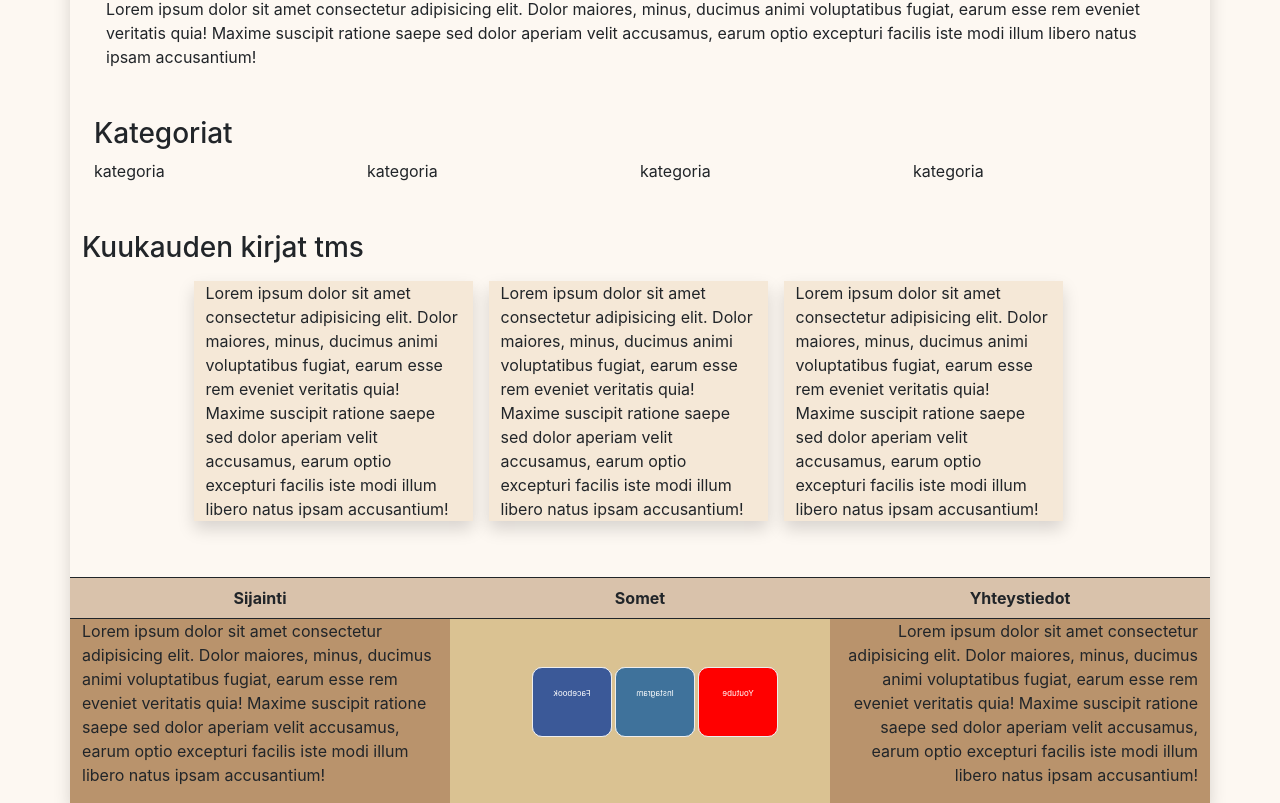
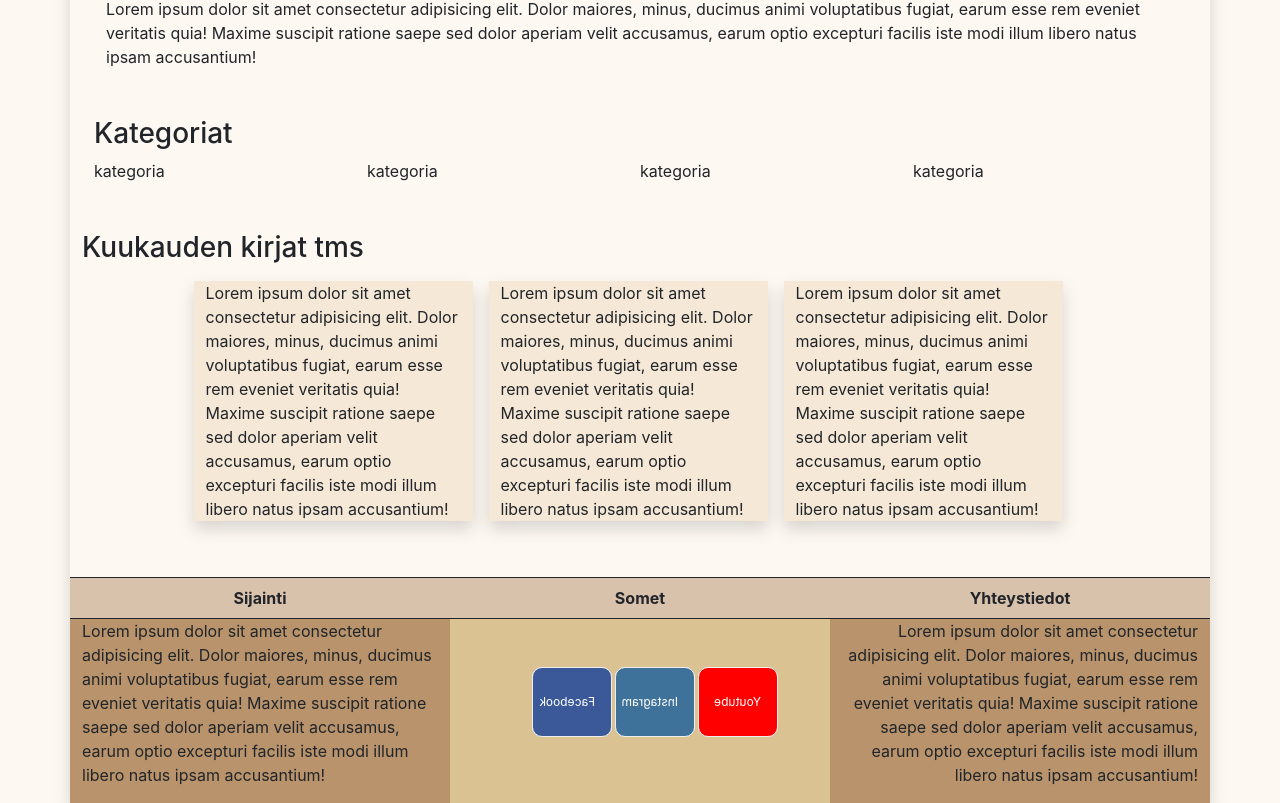
Before and after one commit to n0laja00/kirjakauppa, a React (Create React App) app: page / in a window 1280 px wide. Shown: the part 259-1062 px from the top of the page. Built offline with nearby package versions, Linux system fonts and the light colour scheme.

Commit message:
Social cards

```diff
--- a/src/App.css
+++ b/src/App.css
@@ -91,11 +91,11 @@ background-color: #b970111f;
     border-radius: 10px;
     transform: rotateY(180deg);
     border: 1px solid #eee;
-    padding: 6px
+    padding: 16px
 }
 
 .social-text small {
-    font-size: 8px
+    font-size: 12px
 }
 
 @media (max-width:700px) {
```
